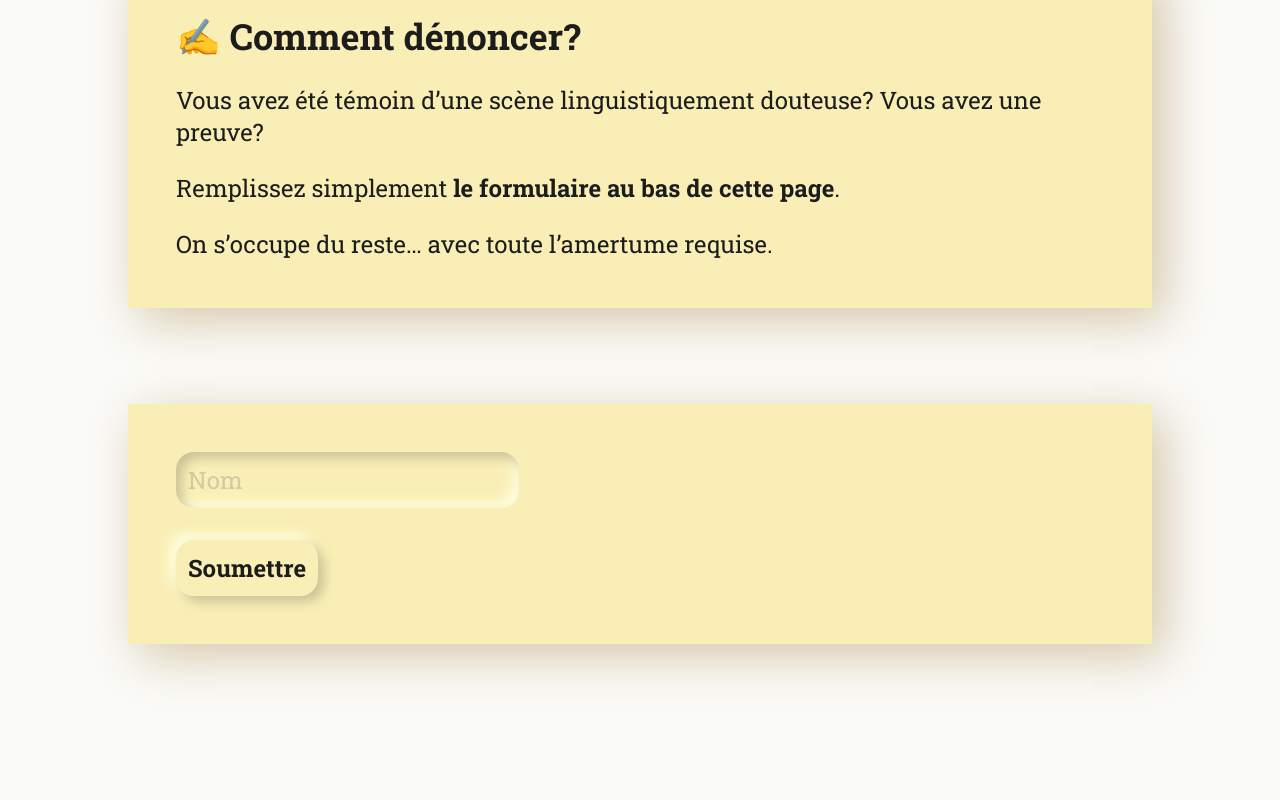
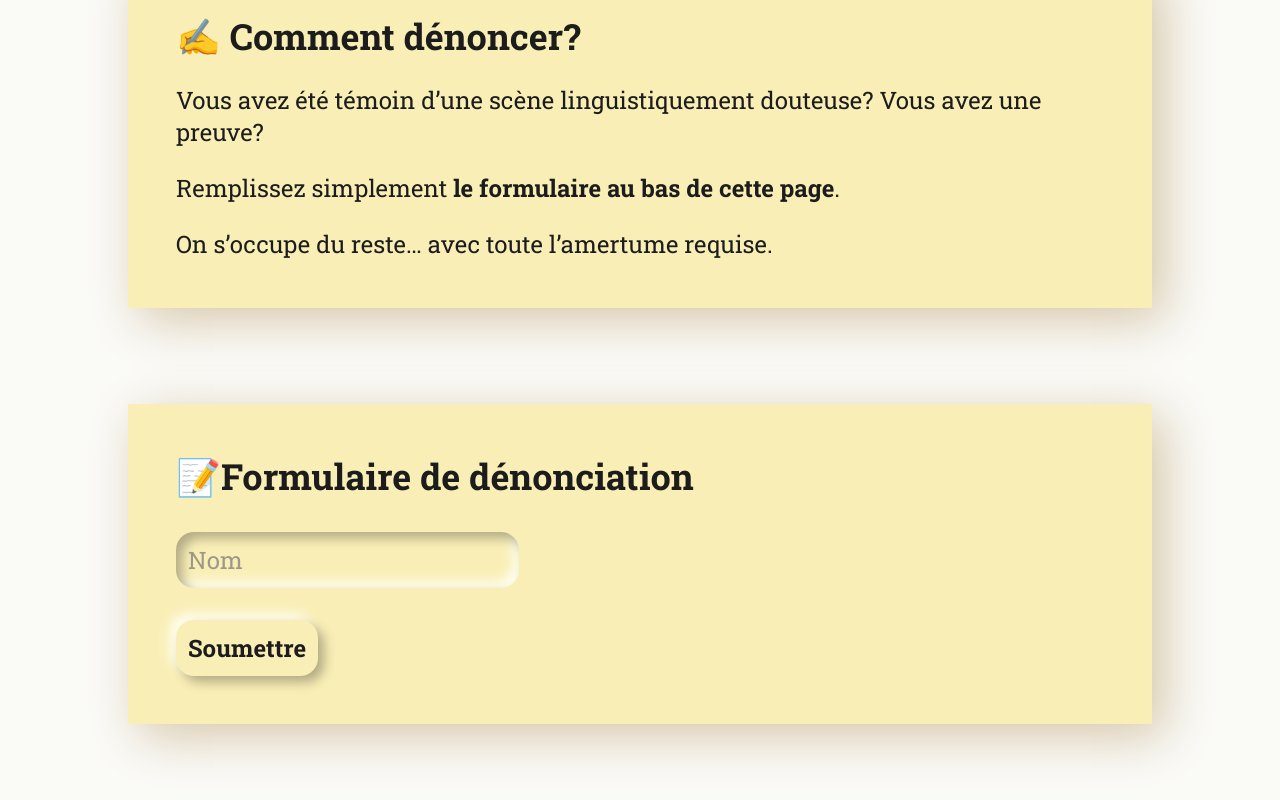
Before and after one commit to ssjbm/prixcitron, a website: page index.html in a window 1280 px wide. Shown: the part 2320-3120 px from the top of the page. Before the commit the page ends 3092 px from the top, so only its background shows below. Drawn offline with Linux system fonts and the light colour scheme.

Commit message:
Changements neumorphiques

```diff
--- a/index.html
+++ b/index.html
@@ -58,7 +58,8 @@
     </div>
 
     <div class="row form">
-
+        <h2>📝Formulaire de dénonciation</h2>
+<br>
         <input type="text" placeholder="Nom">
 
         <br><br>
--- a/styles/styles.scss
+++ b/styles/styles.scss
@@ -143,14 +143,14 @@ body {
                 border: none;
                 border-radius: 0.75rem;
                 background: var(--jaune-mix);
-                box-shadow: inset 0.25rem 0.25rem 0.5rem #cac296,
-                            inset -0.25rem -0.25rem 0.5rem #ffffe0;
+                box-shadow: inset 0.25rem 0.25rem 0.5rem #b1a983,
+                            inset -0.25rem -0.25rem 0.5rem #fffff3;
 
                 appearance: none;
                 -webkit-appearance: none;
 
                 &::placeholder {
-                    opacity: 0.3;
+                    opacity: 0.7;
                 }
 
                 &:focus {
@@ -169,8 +169,8 @@ body {
                 border: none;
                 border-radius: 0.75rem;
                 background: var(--jaune-mix);
-                box-shadow: 0.25rem 0.25rem 0.5rem #cac296,
-                            -0.25rem -0.25rem 0.5rem #ffffe0;
+                box-shadow: 0.25rem 0.25rem 0.5rem #b1a983,
+                            -0.25rem -0.25rem 0.5rem #fffff3;
 
                 appearance: none;
                 -webkit-appearance: none;
```
Also changed, not shown: styles/styles.min.css.
